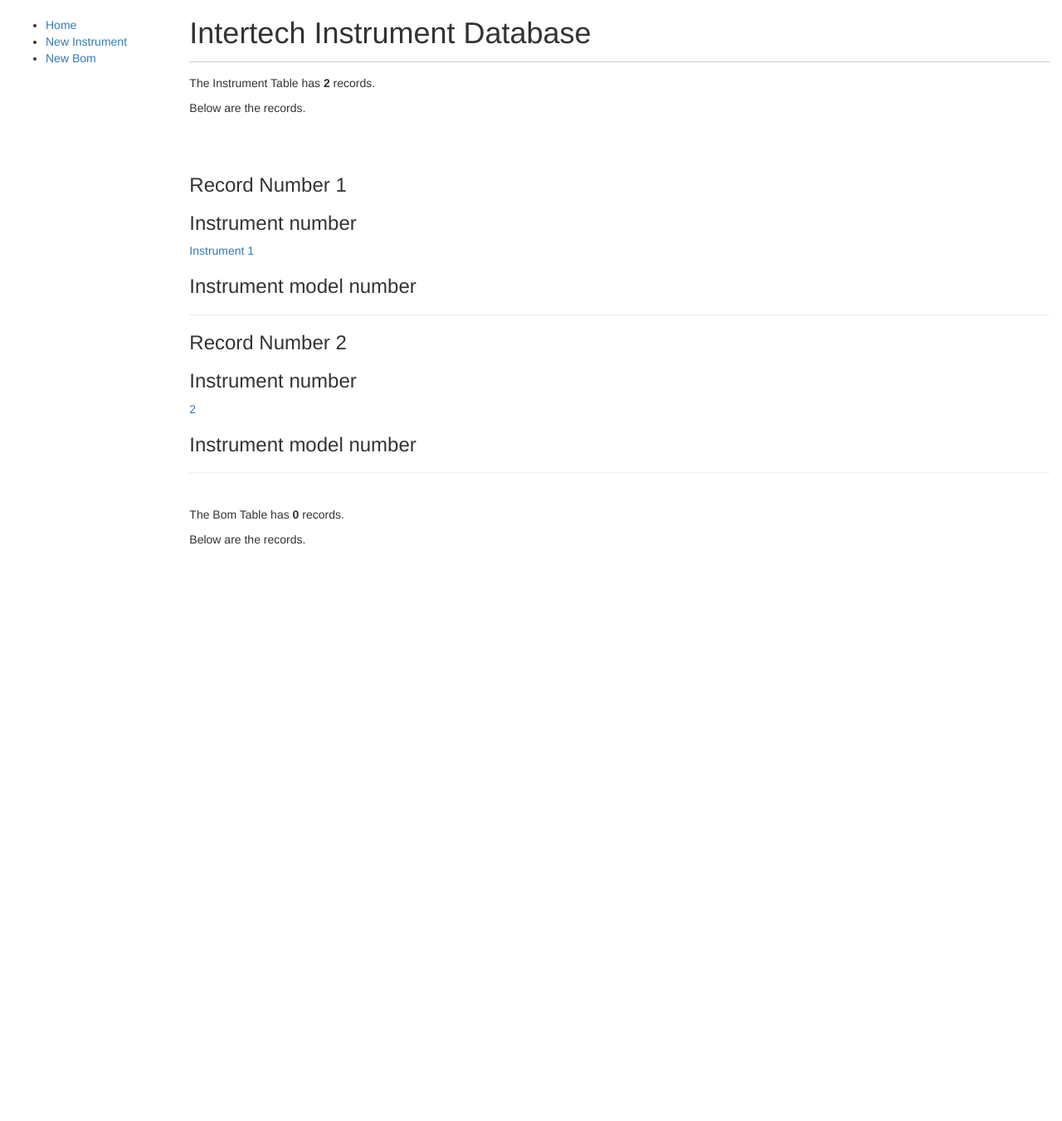
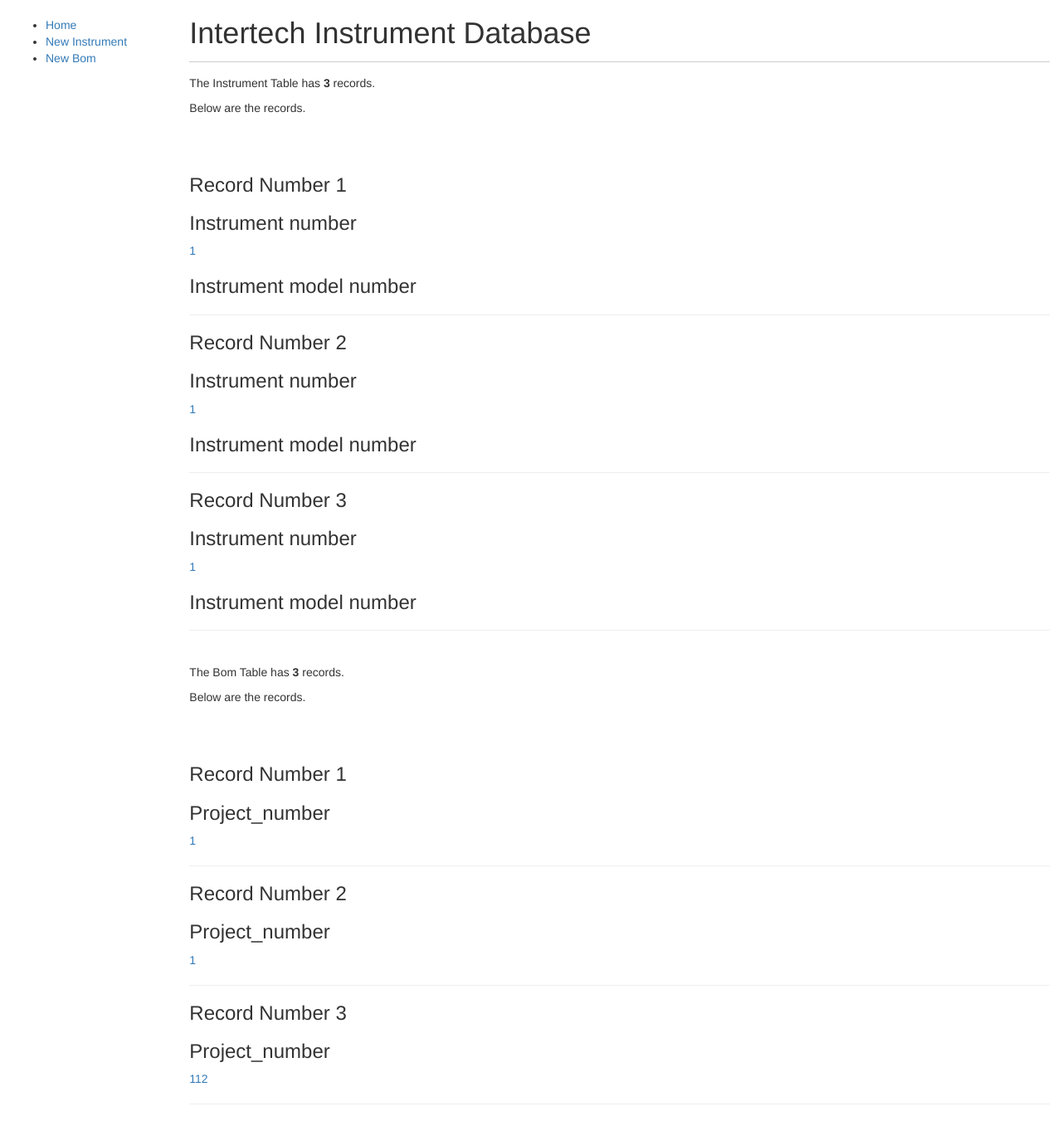
Before and after one commit to mneumayer/django_intertech, a Django app: page / in a window 1280 px wide. Shown: the whole page at 83% size. Before the commit the page ends 656 px from the top, so only its background shows below. Run offline with Django 3.2, Linux system fonts and the light colour scheme; data comes from the database, SQL or seed files in the repository; data that the repository does not hold is empty; some libraries are stand-ins or nearby versions.

Commit message:
Instrument and Bom Work

```diff
--- a/mysite/catalog/forms.py
+++ b/mysite/catalog/forms.py
@@ -9,12 +9,12 @@ class InstrumentForm(forms.ModelForm):
         fields = ('inn',)
         # fields = ('inn','imn','gad','ppl','fha','epl','cba','e','sist','mk','pma','rpsp','rpmd','rppasd','fpmd','fppasd',)
 
+
 class BomForm(forms.ModelForm):
 
     class Meta:
         model = Bom
-        fields = ('project_number',)
+        fields = ('project_number', 'instrument')
         # fields = ('project_number', 'customer', 'quanity', 'part_description', 'pt_fs', 'test_pressure',
         #'bench_test_pressure','tt_fs', 'tt_span', 'reject_limit', 'test_time', 'program', 'special_instructions',
-        #'inn','imn','gad','ppl','fha','epl','cba','e','sist','mk','pma','rpsp','rpmd','rppasd','fpmd','fppasd',
-        #'instrument_created_date'
+        #
--- a/mysite/catalog/models.py
+++ b/mysite/catalog/models.py
@@ -36,44 +36,30 @@ class Instrument(models.Model):
 
 
 class Bom(models.Model):
-    project_number = models.PositiveIntegerField('project number', help_text='project number')
+    project_number = models.CharField(max_length=10)
     customer = models.TextField('customer', max_length=60, help_text='customer')
-    quantity = models.PositiveIntegerField('quantity', help_text='quantity')
+    quantity = models.CharField(max_length=3)
     part_description = models.TextField('part description', max_length=30, help_text='part description')
     pt_fs = models.TextField('pressure transducer full scale', max_length=30,
                              help_text='pressure transducer full scale')
     test_pressure = models.TextField('test pressure', max_length=30, help_text='test pressure')
-    bench_test_presure = models.TextField('bench test pressure', max_length=30, help_text='bench test pressure')
+    bench_test_pressure = models.TextField('bench test pressure', max_length=30, help_text='bench test pressure')
     tt_fs = models.TextField('test transducer full scale', max_length=30, help_text='test transducer full scale')
     tt_span = models.TextField('test transducer span', max_length=30, help_text='test transducer span')
     reject_limit = models.TextField('reject limit', max_length=30, help_text='reject limit')
     test_time = models.TextField('test time', max_length=60, help_text='test time')
     program = models.TextField('program', max_length=60, help_text='program')
     special_instructions = models.TextField('special instructions', max_length=200, help_text='special instructions')
-    inn = models.ForeignKey('Instrument', on_delete=models.SET_NULL, null=True)
-    imn = models.TextField('Instrument model number', max_length=30, help_text='Instrument model number')
-    gad = models.TextField('General assembly drawing', max_length=30, help_text='General assembly drawing')
-    ppl = models.TextField('Pneumatic parts list', max_length=30, help_text='Pneumatic parts list')
-    fha = models.TextField('Flow head assembly', max_length=30, help_text='Flow head assembly')
-    epl = models.TextField('Electrical parts list', max_length=30, help_text='Electrical parts list')
-    cba = models.TextField('Control board assembly', max_length=30, help_text='Control board assembly')
-    e = models.TextField('Customer Name', max_length=30, help_text='Enclosure')
-    sist = models.TextField('Slide-in strips, tapped', max_length=30, help_text='Slide-in strips, tapped')
-    mk = models.TextField('Mounting kit', max_length=30, help_text='Mounting kit')
-    pma = models.TextField('Panel mounting adapter', max_length=30, help_text='Panel mounting adapter')
-    rpsp = models.TextField('Rear panel sub-plate', max_length=30, help_text='Rear panel sub-plate')
-    rpmd = models.TextField('Rear panel machining detail', max_length=30, help_text='Rear panel machining detail')
-    rppasd = models.TextField('Rear panel paint and silkscreen detail', max_length=30,
-                              help_text='Rear panel paint and silkscreen detail')
-    fpmd = models.TextField('Front panel machining detail', max_length=30, help_text='Front panel machining detail')
-    fppasd = models.TextField('Front panel paint and silkscreen detail', max_length=30,
-                              help_text='Front panel paint and silkscreen detail')
-    instrument_created_date = models.DateTimeField(default=timezone.now)
+    instrument = models.ForeignKey(Instrument, models.SET_NULL, blank=True, null=True)
+    bom_date = models.DateTimeField(default=timezone.now)
 
-    Released_date = models.DateTimeField(default=timezone.now)
 
     def __str__(self):
         """
         String for representing the Model object.
         """
         return self.project_number
+
+
+class Released(models.Model):
+    project_number = models.CharField(max_length=10)
--- a/mysite/catalog/templates/bom_detail.html
+++ b/mysite/catalog/templates/bom_detail.html
@@ -2,7 +2,7 @@
 
 {% block content %}
 
-    <h1>Details Page</h1>
+    <h1>Bom Details Page</h1>
     <hr style="display: block;
     height: 1px;
     border: 0;
@@ -13,7 +13,7 @@
     <h3>Record number {{post.pk}}</h3>
     <h2>Project number</h2>
         <ul>
-            <li><h4>{{ post.project_number }}</a></h4></li>
+            <li><h4>{{ bom_post.project_number }}</a></h4></li>
         </ul>
     <!- This what was entered into the model
         Add the rest of the fields when done debugging ->
--- a/mysite/catalog/templates/bom_edit.html
+++ b/mysite/catalog/templates/bom_edit.html
@@ -10,7 +10,7 @@
     padding: 0;">
 </br>
     <form method="POST" class="post-form">{% csrf_token %}
-        {{ form.as_p }}
+        {{ bom_form.as_p }}
        <button type="submit" class="save btn btn-default">Save</button>
     </form>
 
--- a/mysite/catalog/templates/bom_list.html
+++ b/mysite/catalog/templates/bom_list.html
@@ -6,7 +6,7 @@
             <div class="date">
                 {{ post.published_date }}
             </div>
-            <h1><a href="">{{ post.project_number }}</a></h1>
+            <h1><a href="">{{ bom_post.project_number }}</a></h1>
             <p>{{ post.text|linebreaksbr }}</p>
         </div>
     {% endfor %}
--- a/mysite/catalog/templates/instrument_detail.html
+++ b/mysite/catalog/templates/instrument_detail.html
@@ -2,7 +2,7 @@
 
 {% block content %}
 
-    <h1>Details Page</h1>
+    <h1>Instrument Details Page</h1>
     <hr style="display: block;
     height: 1px;
     border: 0;
@@ -13,7 +13,7 @@
     <h3>Record number {{post.pk}}</h3>
     <h2>Instrument number</h2>
         <ul>
-            <li><h4>{{ post.inn }}</a></h4></li>
+            <li><h4>{{ instrument_post.inn }}</a></h4></li>
         </ul>
     <!- This what was entered into the model
         Add the rest of the fields when done debugging ->
--- a/mysite/catalog/templates/instrument_edit.html
+++ b/mysite/catalog/templates/instrument_edit.html
@@ -10,7 +10,7 @@
     padding: 0;">
 </br>
     <form method="POST" class="post-form">{% csrf_token %}
-        {{ form.as_p }}
+        {{ instrument_form.as_p }}
        <button type="submit" class="save btn btn-default">Save</button>
     </form>
 
--- a/mysite/catalog/urls.py
+++ b/mysite/catalog/urls.py
@@ -1,5 +1,4 @@
 from django.urls import path
-from django.conf.urls import url
 from . import views
 
 
--- a/mysite/catalog/views.py
+++ b/mysite/catalog/views.py
@@ -1,8 +1,11 @@
 from django.shortcuts import render, get_object_or_404
 from .models import Instrument, Bom
-from .forms import InstrumentForm
+from .forms import InstrumentForm, BomForm
 from django.shortcuts import redirect
 from django.utils import timezone
+
+
+# Main Page_____________________________________________________________________________________________________________
 
 
 def index(request):
@@ -14,71 +17,79 @@ def index(request):
     num_boms = Bom.objects.all().count()
     boms = Bom.objects.all()
 
-    return render(request, 'index.html', {'num_instruments': num_instruments, 'instruments': instruments, 'num_boms': num_boms, 'boms': boms})
+    return render(request, 'index.html',
+                  {'num_instruments': num_instruments, 'instruments': instruments, 'num_boms': num_boms, 'boms': boms})
+
+
+# New Instrument________________________________________________________________________________________________________
 
 
 def instrument_detail(request, pk):
-    post = get_object_or_404(Instrument, pk=pk)
+    instrument_post = get_object_or_404(Instrument, pk=pk)
     number = pk
-    return render(request, 'instrument_detail.html', {'post': post}, number)
+    return render(request, 'instrument_detail.html', {'instrument_post': instrument_post}, number)
 
 
 def instrument_edit(request, pk):
     instrument = get_object_or_404(Post, pk=pk)
     if request.method == "POST":
-        form = InstrumentForm(request.POST, instance=post)
-        if form.is_valid():
-            post = form.save(commit=False)
-            post.published_date = timezone.now()
-            post.save()
-            return redirect('instrument_detail', pk=post.pk)
+        instrument_form = InstrumentForm(request.POST, instance=post)
+        if instrument_form.is_valid():
+            instrument_post = instrument_form.save(commit=False)
+            instrument_post.published_date = timezone.now()
+            instrument_post.save()
+            return redirect('instrument_detail', pk=instrument_post.pk)
     else:
-        form = InstrumentForm(instance=instrument)
-    return render(request, 'instrument_edit.html', {'form': form})
+        instrument_form = InstrumentForm(instance=instrument)
+    return render(request, 'instrument_edit.html', {'form': instrument_form})
 
 
 def instrument_new(request):
     if request.method == "POST":
-        form = InstrumentForm(request.POST)
-        if form.is_valid():
-            post = form.save(commit=False)
-            post.published_date = timezone.now()
-            post.save()
-            return redirect('instrument_detail', pk=post.pk)
+        instrument_form = InstrumentForm(request.POST)
+        if instrument_form.is_valid():
+            instrument_post = instrument_form.save(commit=False)
+            instrument_post.published_date = timezone.now()
+            instrument_post.save()
+            return redirect('instrument_detail', pk=instrument_post.pk)
     else:
-        form = InstrumentForm()
-    return render(request, 'instrument_edit.html', {'form': form})
+        instrument_form = InstrumentForm()
+    return render(request, 'instrument_edit.html', {'instrument_form': instrument_form})
 
+
+# New Bom_______________________________________________________________________________________________________________
 
 
 def bom_detail(request, pk):
-    post = get_object_or_404(bom, pk=pk)
+    bom_post = get_object_or_404(Bom, pk=pk)
     number = pk
-    return render(request, 'bom_detail.html', {'post': post}, number)
+    return render(request, 'bom_detail.html', {'bom_post': bom_post}, number)
 
 
 def bom_edit(request, pk):
     bom = get_object_or_404(Post, pk=pk)
     if request.method == "POST":
-        form = BomForm(request.POST, instance=post)
-        if form.is_valid():
-            post = form.save(commit=False)
-            post.published_date = timezone.now()
-            post.save()
-            return redirect('bom_detail', pk=post.pk)
+        bom_form = BomForm(request.POST, instance=post)
+        if bom_form.is_valid():
+            bom_post = bom_form.save(commit=False)
+            bom_post.published_date = timezone.now()
+            bom_post.save()
+            return redirect('bom_detail', pk=bom_post.pk)
     else:
-        form = InstrumentForm(instance=instrument)
-    return render(request, 'bom_edit.html', {'form': form})
+        bom_form = BomForm(instance=bom)
+    return render(request, 'bom_edit.html', {'form': bom_form})
 
 
 def bom_new(request):
     if request.method == "POST":
-        form = BomForm(request.POST)
-        if form.is_valid():
-            post = form.save(commit=False)
-            post.published_date = timezone.now()
-            post.save()
-            return redirect('bom_detail', pk=post.pk)
+        bom_form = BomForm(request.POST)
+        if bom_form.is_valid():
+            bom_post = bom_form.save(commit=False)
+            bom_post.published_date = timezone.now()
+            bom_post.save()
+            return redirect('bom_detail', pk=bom_post.pk)
     else:
-        form = InstrumentForm()
-    return render(request, 'bom_edit.html', {'form': form})
+        bom_form = BomForm()
+    return render(request, 'bom_edit.html', {'bom_form': bom_form})
+
+# Save To Released table________________________________________________________________________________________________
```
Also changed, not shown: mysite/catalog/migrations/0001_initial.py, mysite/catalog/migrations/0002_auto_20180723_1858.py (added), mysite/db.sqlite3.
